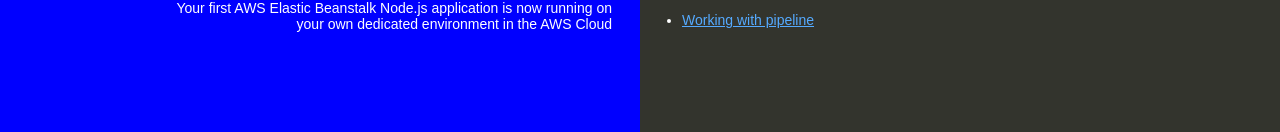
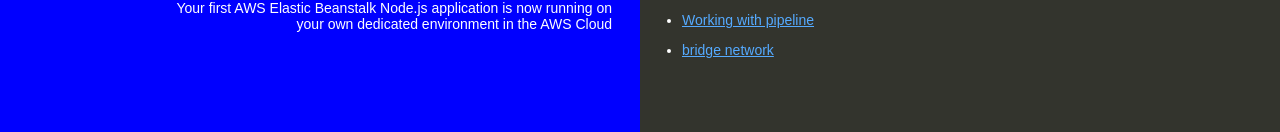
Before and after one commit to debutinfotechpvtltd/codecmmit, a website: page index.html in a window 1280 px wide. Shown: the part 295-427 px from the top of the page. Drawn offline with Linux system fonts and the light colour scheme.

Commit message:
Update index.html

```diff
--- a/index.html
+++ b/index.html
@@ -88,6 +88,7 @@
         <li><a href="http://docs.aws.amazon.com/elasticbeanstalk/latest/dg/create_deploy_nodejs_custom_container.html">Customizing and Configuring a Node.js Container </a></li>
         <li><a href="http://docs.aws.amazon.com/elasticbeanstalk/latest/dg/using-features.loggingS3.title.html">Working with Logs</a></li>
        <li><a href="http://docs.aws.amazon.com/elasticbeanstalk/latest/dg/using-features.loggingS3.title.html">Working with pipeline</a></li>
+      <li><a href="http://docs.aws.amazon.com/elasticbeanstalk/latest/dg/using-features.loggingS3.title.html">bridge network</a></li>
       </ul>
     </div>
   </body>
```
